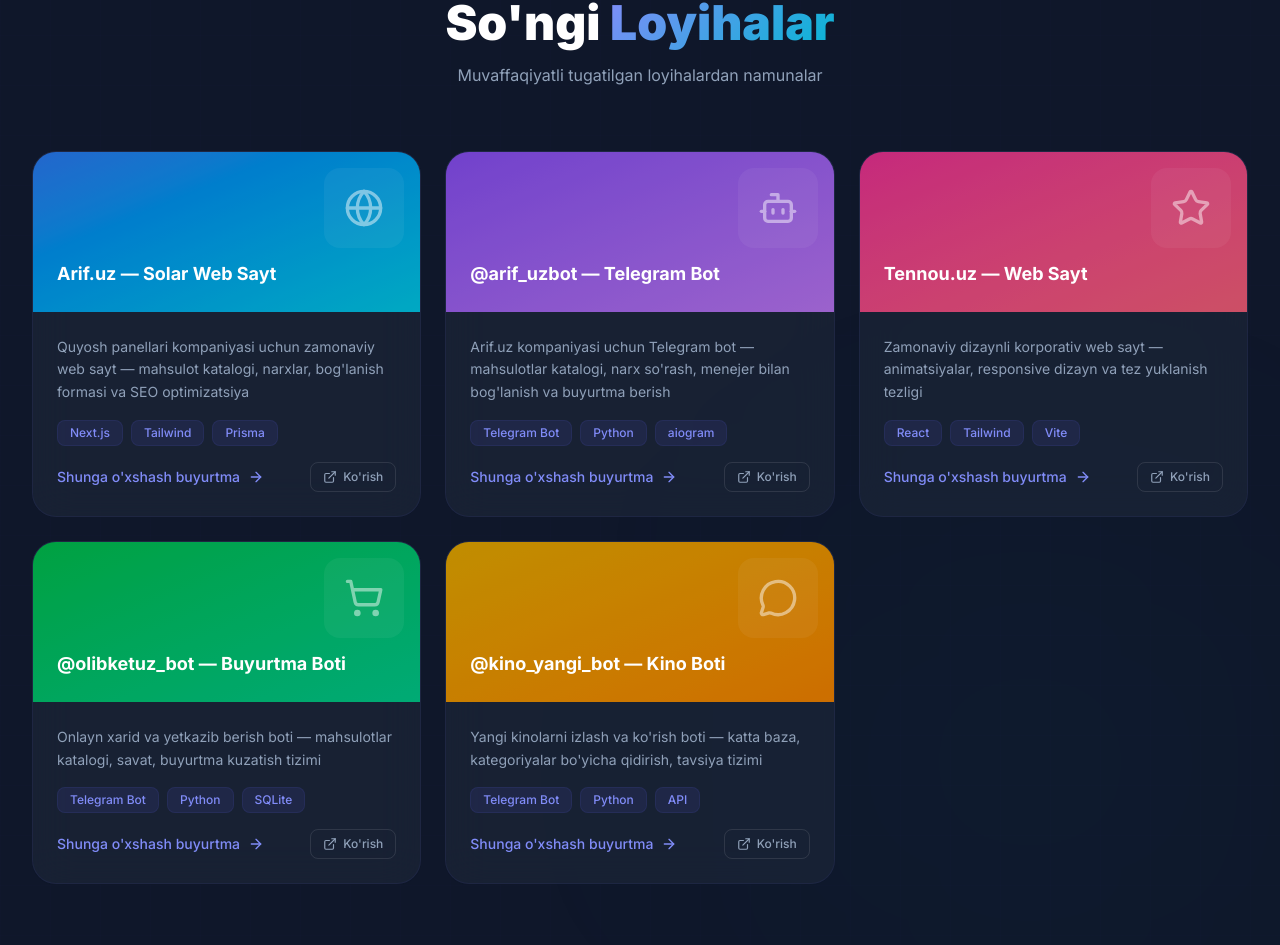
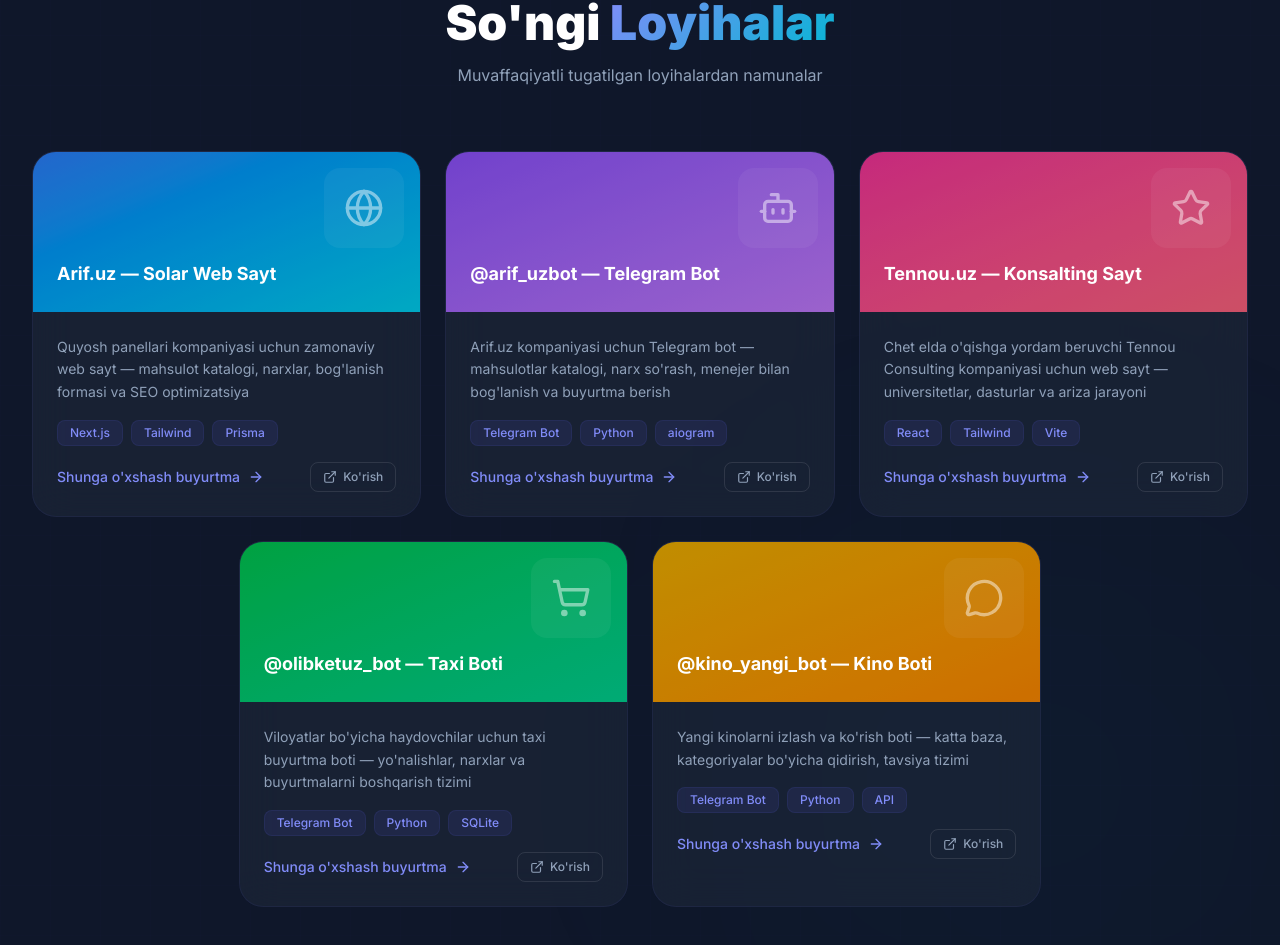
Before and after one commit to pro-dev-uz/freelancer-portfolio, a React (Vite) app: page / in a window 1280 px wide. Shown: the part 4394-5339 px from the top of the page. Built offline with nearby package versions, Linux system fonts and the light colour scheme.

Commit message:
fix: center bottom 2 project cards, fix descriptions

```diff
--- a/src/components/Projects.jsx
+++ b/src/components/Projects.jsx
@@ -33,14 +33,20 @@
           </p>
         </motion.div>
 
-        <div className="grid grid-cols-1 sm:grid-cols-2 lg:grid-cols-3 gap-4 sm:gap-6">
-          {projects.map((project, i) => (
+        <div className="grid grid-cols-1 sm:grid-cols-2 lg:grid-cols-6 gap-4 sm:gap-6">
+          {projects.map((project, i) => {
+            const isBottom = i >= 3;
+            const isFirstBottom = i === 3;
+            const colClass = isBottom
+              ? `lg:col-span-2${isFirstBottom ? ' lg:col-start-2' : ''}`
+              : 'lg:col-span-2';
+            return (
             <motion.div
               key={project.title}
               initial={{ opacity: 0, y: 40 }}
               animate={isInView ? { opacity: 1, y: 0 } : {}}
               transition={{ duration: 0.5, delay: i * 0.1 }}
-              className="group glass rounded-2xl sm:rounded-3xl overflow-hidden card-hover"
+              className={`group glass rounded-2xl sm:rounded-3xl overflow-hidden card-hover ${colClass}`}
             >
               <div className={`h-32 sm:h-40 bg-gradient-to-br ${project.color} p-4 sm:p-6 flex items-end relative overflow-hidden`}>
                 <div className="absolute inset-0 bg-black/20" />
@@ -88,7 +94,8 @@
                 </div>
               </div>
             </motion.div>
-          ))}
+            );
+          })}
         </div>
       </div>
     </section>
--- a/src/data/translations.js
+++ b/src/data/translations.js
@@ -529,22 +529,22 @@
   uz: [
     { title: 'Arif.uz — Solar Web Sayt', description: "Quyosh panellari kompaniyasi uchun zamonaviy web sayt — mahsulot katalogi, narxlar, bog'lanish formasi va SEO optimizatsiya", tags: ['Next.js', 'Tailwind', 'Prisma'] },
     { title: '@arif_uzbot — Telegram Bot', description: "Arif.uz kompaniyasi uchun Telegram bot — mahsulotlar katalogi, narx so'rash, menejer bilan bog'lanish va buyurtma berish", tags: ['Telegram Bot', 'Python', 'aiogram'] },
-    { title: 'Tennou.uz — Web Sayt', description: "Zamonaviy dizaynli korporativ web sayt — animatsiyalar, responsive dizayn va tez yuklanish tezligi", tags: ['React', 'Tailwind', 'Vite'] },
-    { title: '@olibketuz_bot — Buyurtma Boti', description: "Onlayn xarid va yetkazib berish boti — mahsulotlar katalogi, savat, buyurtma kuzatish tizimi", tags: ['Telegram Bot', 'Python', 'SQLite'] },
+    { title: 'Tennou.uz — Konsalting Sayt', description: "Chet elda o'qishga yordam beruvchi Tennou Consulting kompaniyasi uchun web sayt — universitetlar, dasturlar va ariza jarayoni", tags: ['React', 'Tailwind', 'Vite'] },
+    { title: '@olibketuz_bot — Taxi Boti', description: "Viloyatlar bo'yicha haydovchilar uchun taxi buyurtma boti — yo'nalishlar, narxlar va buyurtmalarni boshqarish tizimi", tags: ['Telegram Bot', 'Python', 'SQLite'] },
     { title: '@kino_yangi_bot — Kino Boti', description: "Yangi kinolarni izlash va ko'rish boti — katta baza, kategoriyalar bo'yicha qidirish, tavsiya tizimi", tags: ['Telegram Bot', 'Python', 'API'] },
   ],
   ru: [
     { title: 'Arif.uz — Solar Сайт', description: 'Современный веб-сайт для компании солнечных панелей — каталог продуктов, цены, форма обратной связи и SEO', tags: ['Next.js', 'Tailwind', 'Prisma'] },
     { title: '@arif_uzbot — Telegram Бот', description: 'Telegram-бот для компании Arif.uz — каталог продуктов, запрос цен, связь с менеджером и оформление заказа', tags: ['Telegram Bot', 'Python', 'aiogram'] },
-    { title: 'Tennou.uz — Веб-Сайт', description: 'Корпоративный сайт с современным дизайном — анимации, адаптивность и высокая скорость загрузки', tags: ['React', 'Tailwind', 'Vite'] },
-    { title: '@olibketuz_bot — Бот Заказов', description: 'Бот для онлайн-покупок и доставки — каталог товаров, корзина, система отслеживания заказов', tags: ['Telegram Bot', 'Python', 'SQLite'] },
+    { title: 'Tennou.uz — Консалтинг Сайт', description: 'Сайт для компании Tennou Consulting — помощь в поступлении за рубеж, университеты, программы и процесс подачи заявки', tags: ['React', 'Tailwind', 'Vite'] },
+    { title: '@olibketuz_bot — Такси Бот', description: 'Бот заказа такси для водителей по регионам — маршруты, цены и система управления заказами', tags: ['Telegram Bot', 'Python', 'SQLite'] },
     { title: '@kino_yangi_bot — Кино Бот', description: 'Бот для поиска и просмотра новых фильмов — большая база, поиск по категориям, система рекомендаций', tags: ['Telegram Bot', 'Python', 'API'] },
   ],
   en: [
     { title: 'Arif.uz — Solar Website', description: 'Modern website for a solar panel company — product catalog, pricing, contact form and SEO optimization', tags: ['Next.js', 'Tailwind', 'Prisma'] },
     { title: '@arif_uzbot — Telegram Bot', description: 'Telegram bot for Arif.uz — product catalog, price inquiry, manager contact and order placement', tags: ['Telegram Bot', 'Python', 'aiogram'] },
-    { title: 'Tennou.uz — Website', description: 'Corporate website with modern design — animations, responsive layout and fast loading speed', tags: ['React', 'Tailwind', 'Vite'] },
-    { title: '@olibketuz_bot — Order Bot', description: 'Online shopping and delivery bot — product catalog, cart, order tracking system', tags: ['Telegram Bot', 'Python', 'SQLite'] },
+    { title: 'Tennou.uz — Consulting Site', description: 'Website for Tennou Consulting — helping students study abroad, universities, programs and application process', tags: ['React', 'Tailwind', 'Vite'] },
+    { title: '@olibketuz_bot — Taxi Bot', description: 'Taxi ordering bot for drivers by regions — routes, pricing and order management system', tags: ['Telegram Bot', 'Python', 'SQLite'] },
     { title: '@kino_yangi_bot — Movie Bot', description: 'Bot for finding and watching new movies — large database, category search, recommendation system', tags: ['Telegram Bot', 'Python', 'API'] },
   ],
 };
```
